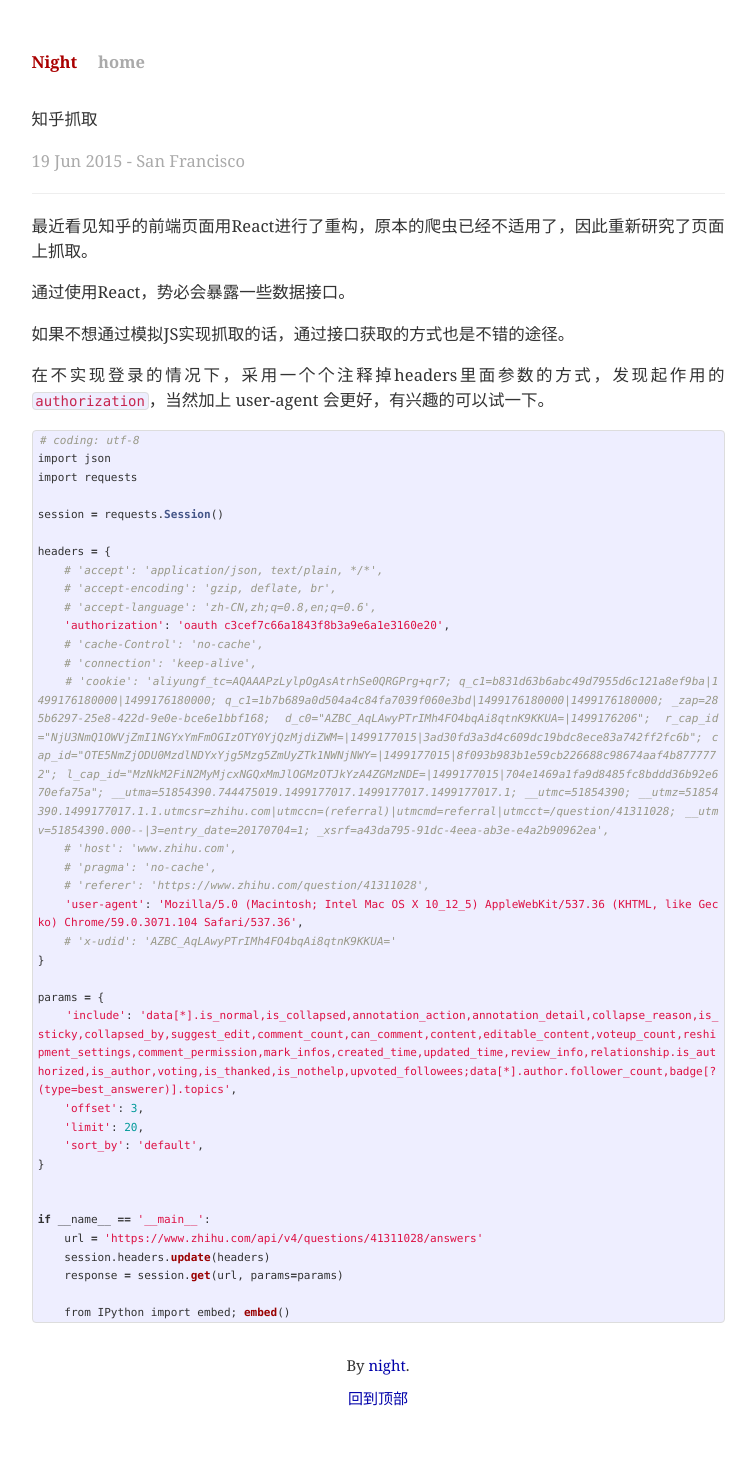
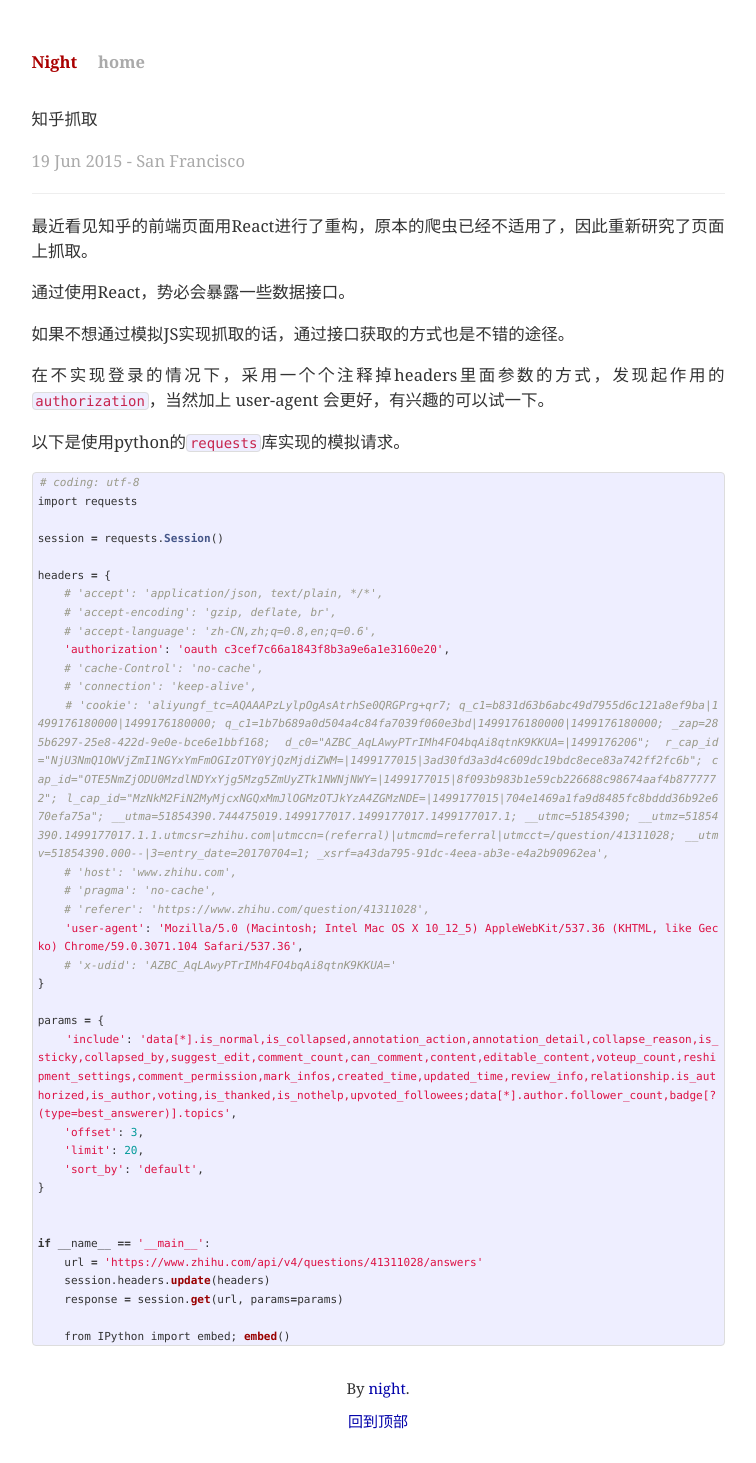
Before and after one commit to night1008/night1008.github.io, a Jekyll site: the page built from _posts/2017-07-22-zhihu-crawl.md, in a window 1280 px wide. Shown: the whole page, without its empty margins (262-1018 px from the left). Built offline with Jekyll 4.4.1, drawn with Linux system fonts in a browser that asks for light colours; before the commit the page ends 1440 px from its top, so only the background shows below that.

Commit message:
update zhihu post

````diff
--- a/_posts/2017-07-22-zhihu-crawl.md
+++ b/_posts/2017-07-22-zhihu-crawl.md
@@ -15,9 +15,10 @@
 
 在不实现登录的情况下，采用一个个注释掉headers里面参数的方式，发现起作用的 ```authorization```，当然加上 user-agent 会更好，有兴趣的可以试一下。
 
+以下是使用python的```requests```库实现的模拟请求。
+
 ```python
 # coding: utf-8
-import json
 import requests
 
 session = requests.Session()
````
